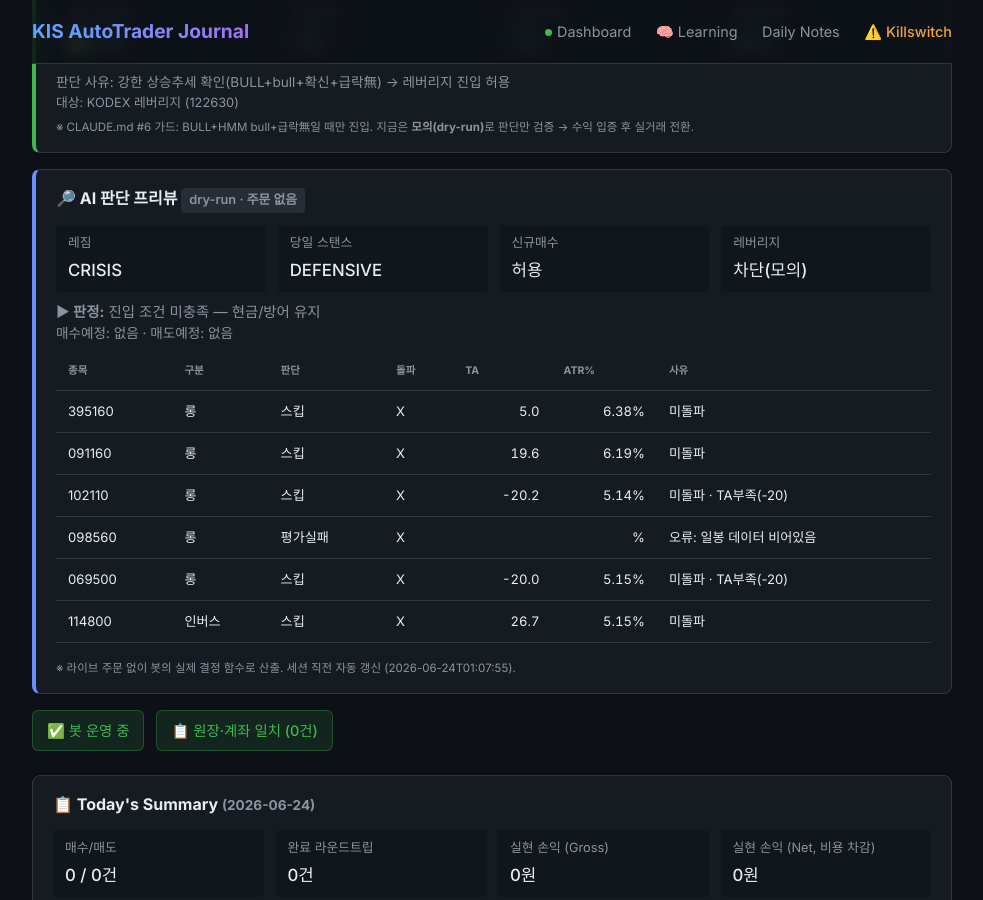
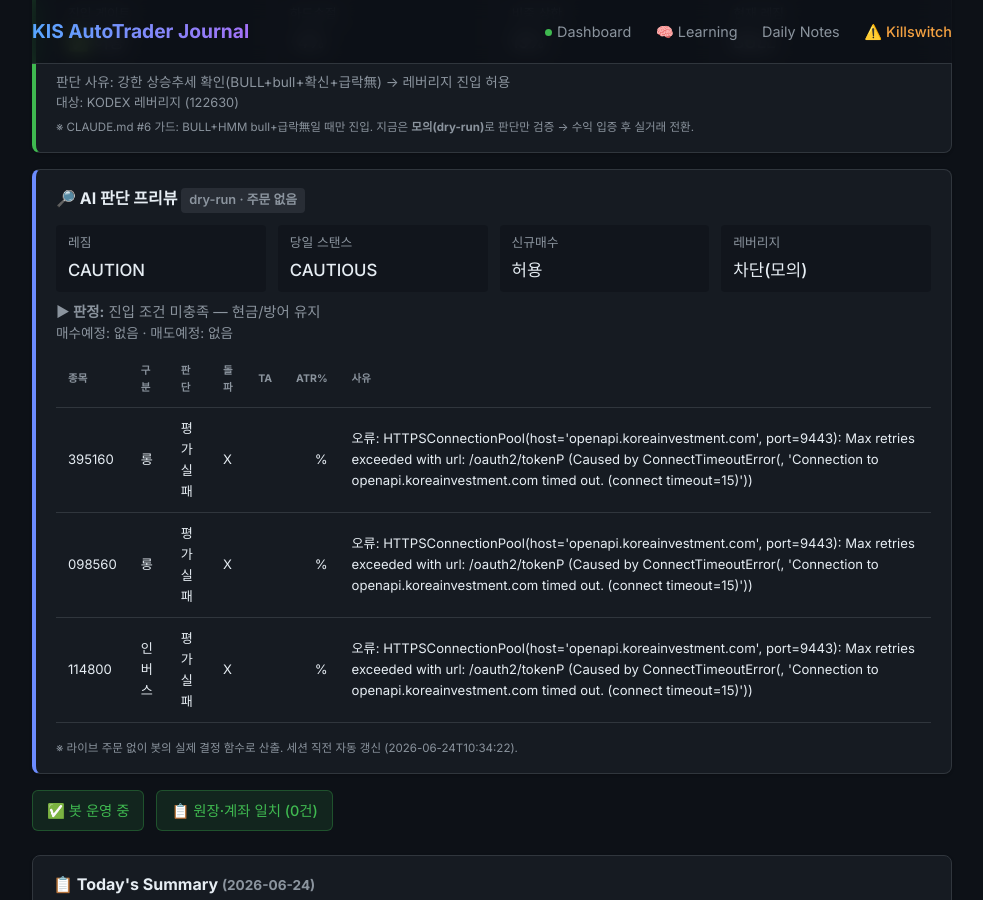
Before and after one commit to BudongJW/kis-trading-journal, a Jekyll site: the page built from index.html, in a window 1280 px wide and 900 px high, scrolled down 645 px. Shown: the whole window, without its empty margins (148-1131 px from the left). Built offline with Jekyll 4.4.1, drawn with Linux system fonts in a browser that asks for light colours; nearby versions of some CDN libraries.

Commit message:
auto: dry-run preview 06-24 01:48Z

```diff
--- a/_data/dry_run.json
+++ b/_data/dry_run.json
@@ -1,22 +1,22 @@
 {
-  "generated_at": "2026-06-24T01:07:55",
+  "generated_at": "2026-06-24T10:34:22",
   "mode": "DRY-RUN (읽기 전용, 주문 없음)",
   "market": {
-    "regime": "CRISIS",
-    "regime_blind": false,
-    "regime_detail": "카나리아 1/2 음전환 | ⚡급락 트리거 CRISIS → CAUTION에서 CRISIS 격상 (급락 CRISIS (1일 -10.5%, 3일 -9.6%))",
-    "day_stance": "DEFENSIVE",
+    "regime": "CAUTION",
+    "regime_blind": true,
+    "regime_detail": "SMA200 +0.0% 상회, 카나리아 양호 | ⚠️ 시장데이터 불가(블라인드) — 강세 폴백 차단, 신규매수 보류",
+    "day_stance": "CAUTIOUS",
     "day_stance_forced": false,
-    "briefing": "오늘 스탠스 방어(DEFENSIVE) · 레짐 CRISIS·신뢰도 57% · 美 오버나이트 bearish(-1.3%) · 예산 25%·최대 1종목·허용 인버스",
+    "briefing": "오늘 스탠스 신중(CAUTIOUS) · 레짐 BULL·신뢰도 40% · 美 오버나이트 bearish(+0.0%) · 예산 40%·최대 2종목·허용 롱/인버스",
     "blocks_new_buys": false
   },
   "gates": {
     "leverage_dry_run": true,
     "leverage_gate_allowed": false,
-    "leverage_gate_reason": "레짐 CRISIS(BULL 아님) → 레버리지 금지"
+    "leverage_gate_reason": "레짐 CAUTION(BULL 아님) → 레버리지 금지"
   },
   "account": {
-    "cash": 746932,
+    "cash": 0,
     "holdings_readable": "없음/조회실패"
   },
   "holdings_risk": [],
@@ -24,91 +24,35 @@
     {
       "symbol": "395160",
       "type": "롱",
-      "decision": "스킵",
-      "breakout": false,
-      "ta": 5.0,
-      "atr_pct": 6.38,
-      "fee_gate_ok": true,
-      "why_skip": "미돌파"
-    },
-    {
-      "symbol": "091160",
-      "type": "롱",
-      "decision": "스킵",
-      "breakout": false,
-      "ta": 19.6,
-      "atr_pct": 6.19,
-      "fee_gate_ok": true,
-      "why_skip": "미돌파"
-    },
-    {
-      "symbol": "102110",
-      "type": "롱",
-      "decision": "스킵",
-      "breakout": false,
-      "ta": -20.2,
-      "atr_pct": 5.14,
-      "fee_gate_ok": true,
-      "why_skip": "미돌파 · TA부족(-20)"
+      "decision": "평가실패",
+      "why_skip": "오류: HTTPSConnectionPool(host='openapi.koreainvestment.com', port=9443): Max retries exceeded with url: /oauth2/tokenP (Caused by ConnectTimeoutError(<HTTPSConnection(host='openapi.koreainvestment.com', port=9443) at 0x7f4f116cd100>, 'Connection to openapi.koreainvestment.com timed out. (connect timeout=15)'))"
     },
     {
       "symbol": "098560",
       "type": "롱",
       "decision": "평가실패",
-      "why_skip": "오류: 일봉 데이터 비어있음"
-    },
-    {
-      "symbol": "069500",
-      "type": "롱",
-      "decision": "스킵",
-      "breakout": false,
-      "ta": -20.0,
-      "atr_pct": 5.15,
-      "fee_gate_ok": true,
-      "why_skip": "미돌파 · TA부족(-20)"
+      "why_skip": "오류: HTTPSConnectionPool(host='openapi.koreainvestment.com', port=9443): Max retries exceeded with url: /oauth2/tokenP (Caused by ConnectTimeoutError(<HTTPSConnection(host='openapi.koreainvestment.com', port=9443) at 0x7f4f116c8170>, 'Connection to openapi.koreainvestment.com timed out. (connect timeout=15)'))"
     },
     {
       "symbol": "114800",
       "type": "인버스",
-      "decision": "스킵",
-      "breakout": false,
-      "ta": 26.7,
-      "atr_pct": 5.15,
-      "fee_gate_ok": true,
-      "why_skip": "미돌파"
+      "decision": "평가실패",
+      "why_skip": "오류: HTTPSConnectionPool(host='openapi.koreainvestment.com', port=9443): Max retries exceeded with url: /oauth2/tokenP (Caused by ConnectTimeoutError(<HTTPSConnection(host='openapi.koreainvestment.com', port=9443) at 0x7f4f116cc590>, 'Connection to openapi.koreainvestment.com timed out. (connect timeout=15)'))"
     }
   ],
   "gap_recovery": {
     "enabled_live": true,
-    "now_kst": "01:08",
+    "now_kst": "10:40",
     "window": "09:00~09:20",
     "candidates": [
       {
         "symbol": "395160",
         "name": "KODEX 미국나스닥100TR",
         "decision": "스킵",
-        "gap_open_pct": -0.98,
-        "intraday_pct": -9.11,
+        "gap_open_pct": 0.0,
+        "intraday_pct": 0.0,
         "in_window": false,
-        "reason": "CRISIS 레짐 제외"
-      },
-      {
-        "symbol": "091160",
-        "name": "KODEX 반도체",
-        "decision": "스킵",
-        "gap_open_pct": -0.75,
-        "intraday_pct": -10.78,
-        "in_window": false,
-        "reason": "CRISIS 레짐 제외"
-      },
-      {
-        "symbol": "102110",
-        "name": "KODEX 금융",
-        "decision": "스킵",
-        "gap_open_pct": -0.05,
-        "intraday_pct": -9.94,
-        "in_window": false,
-        "reason": "CRISIS 레짐 제외"
+        "reason": "가격데이터 부족(시가/전일종가 없음)"
       },
       {
         "symbol": "098560",
@@ -118,15 +62,6 @@
         "intraday_pct": 0.0,
         "in_window": false,
         "reason": "가격데이터 부족(시가/전일종가 없음)"
-      },
-      {
-        "symbol": "069500",
-        "name": "KODEX KOSPI200",
-        "decision": "스킵",
-        "gap_open_pct": -0.03,
-        "intraday_pct": -10.44,
-        "in_window": false,
-        "reason": "CRISIS 레짐 제외"
       }
     ]
   },
@@ -136,63 +71,63 @@
       "type": "long",
       "decision": "스킵",
       "breakout": false,
-      "ta": -2.7,
+      "ta": -2.1,
       "atr_pct": 1.24,
-      "why_skip": "미돌파 · TA부족(-3)"
+      "why_skip": "미돌파 · TA부족(-2)"
     },
     {
       "symbol": "SCHG",
       "type": "long",
       "decision": "스킵",
       "breakout": false,
-      "ta": -7.8,
-      "atr_pct": 1.67,
-      "why_skip": "미돌파 · TA부족(-8)"
+      "ta": -4.4,
+      "atr_pct": 1.68,
+      "why_skip": "미돌파 · TA부족(-4)"
     },
     {
       "symbol": "XLF",
       "type": "long",
       "decision": "스킵",
       "breakout": true,
-      "ta": 8.8,
+      "ta": 1.0,
       "atr_pct": 1.23,
-      "why_skip": "TA부족(+9)"
+      "why_skip": "TA부족(+1)"
     },
     {
       "symbol": "SH",
       "type": "inverse",
       "decision": "스킵",
       "breakout": false,
-      "ta": 5.6,
-      "atr_pct": 1.28,
-      "why_skip": "미돌파 · TA부족(+6)"
+      "ta": 2.3,
+      "atr_pct": 1.27,
+      "why_skip": "미돌파 · TA부족(+2)"
     },
     {
       "symbol": "PSQ",
       "type": "inverse",
       "decision": "스킵",
       "breakout": false,
-      "ta": 11.8,
+      "ta": 20.9,
       "atr_pct": 2.04,
-      "why_skip": "미돌파 · TA부족(+12)"
+      "why_skip": "미돌파"
     },
     {
       "symbol": "TLT",
       "type": "defensive",
       "decision": "스킵",
-      "breakout": true,
-      "ta": 17.2,
+      "breakout": false,
+      "ta": 7.7,
       "atr_pct": 0.56,
-      "why_skip": "수수료게이트"
+      "why_skip": "미돌파 · TA부족(+8) · 수수료게이트"
     },
     {
       "symbol": "SHY",
       "type": "defensive",
       "decision": "스킵",
       "breakout": false,
-      "ta": 8.2,
+      "ta": -5.3,
       "atr_pct": 0.09,
-      "why_skip": "미돌파 · TA부족(+8) · 수수료게이트"
+      "why_skip": "미돌파 · TA부족(-5) · 수수료게이트"
     }
   ],
   "us_summary": {
```
